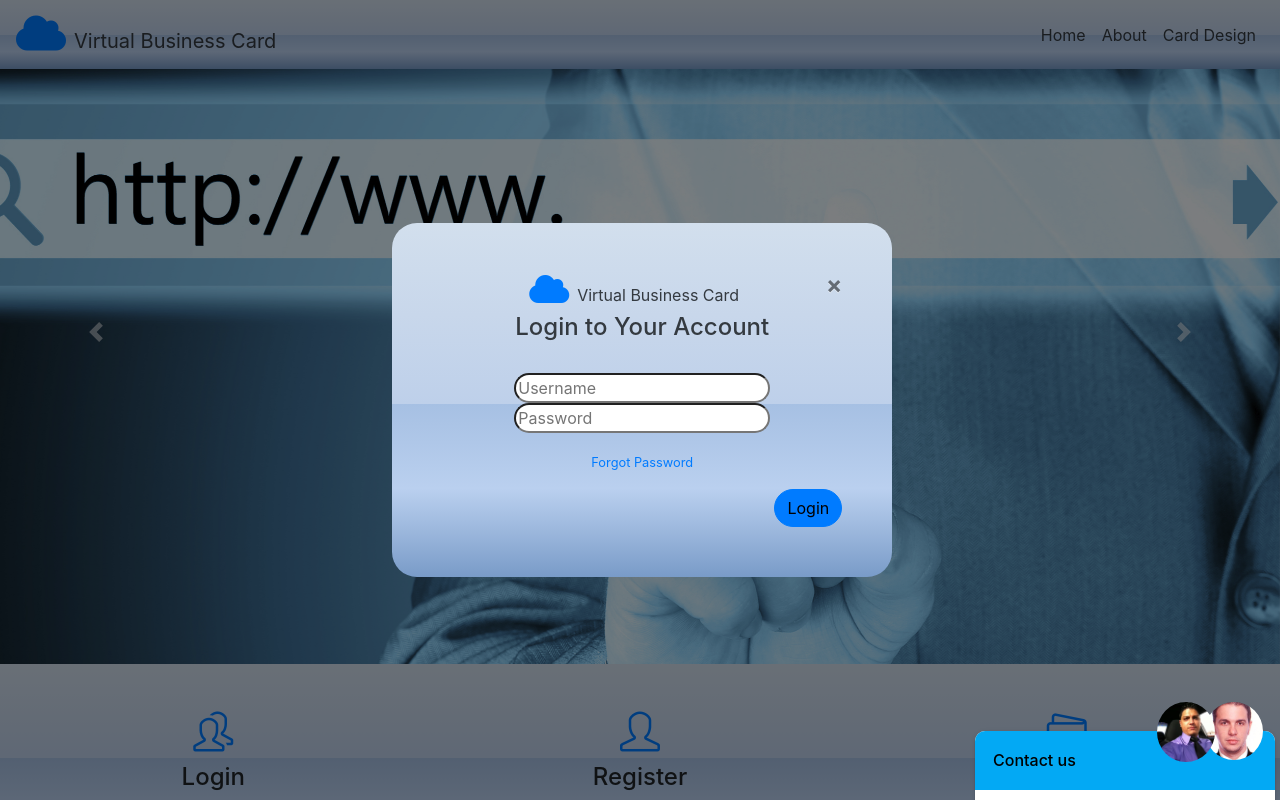
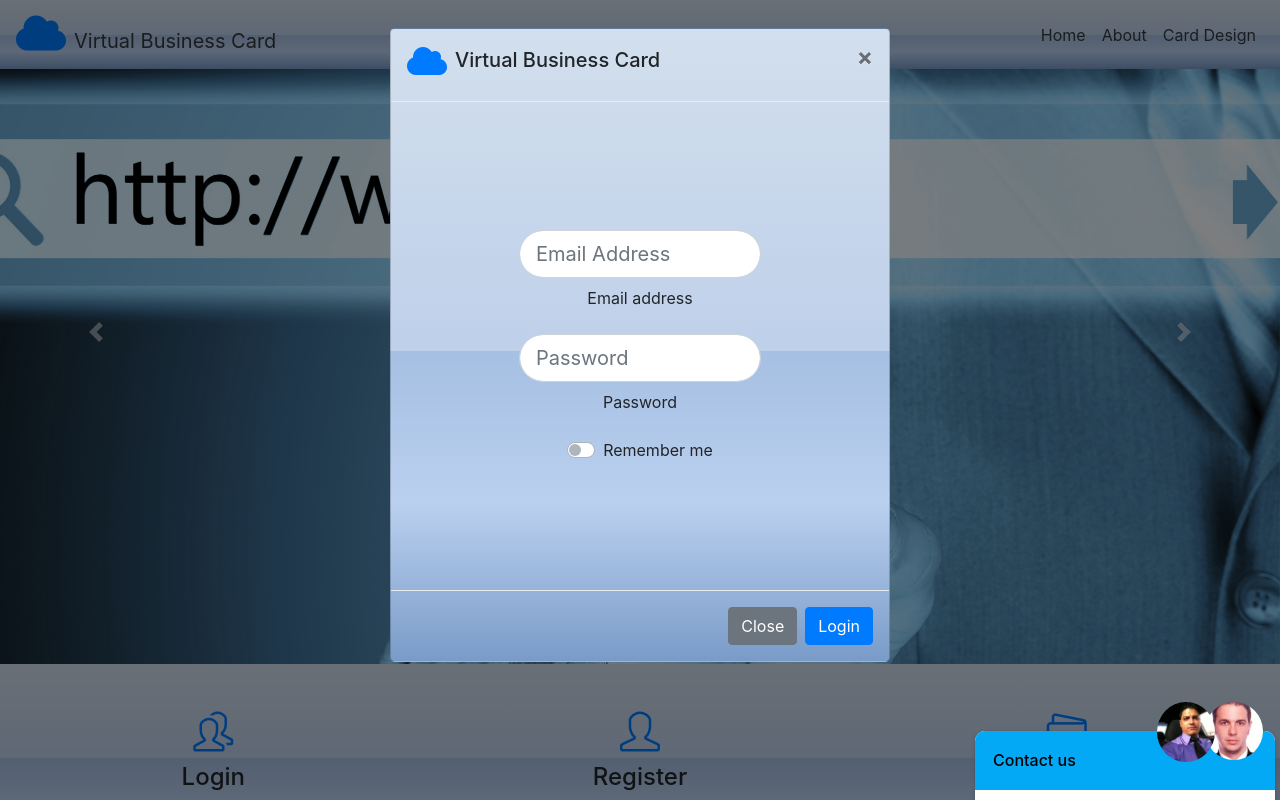
Before and after one commit to yariel1983/virtualbusinesscard, a PHP site: page / in a window 1280 px wide, after a click that opens the changed part. Run offline with PHP 8.4, Linux system fonts and the light colour scheme; some libraries are stand-ins or nearby versions.

Commit message:
New modal login and register

```diff
--- a/assets/css/style.css
+++ b/assets/css/style.css
@@ -368,13 +368,20 @@ p {
 /*Login*/
 .modal {
     text-align: center;
-    color:white;
+}
+.modal-content{
+    /* Permalink - use to edit and share this gradient: http://colorzilla.com/gradient-editor/#d2dfed+0,c8d7eb+26,bed0ea+51,a6c0e3+51,afc7e8+62,bad0ef+75,99b5db+88,799bc8+100;Grey+Blue+Gloss+%231 */
+    background: #d2dfed; /* Old browsers */
+    background: -moz-linear-gradient(top, #d2dfed 0%, #c8d7eb 26%, #bed0ea 51%, #a6c0e3 51%, #afc7e8 62%, #bad0ef 75%, #99b5db 88%, #799bc8 100%); /* FF3.6-15 */
+    background: -webkit-linear-gradient(top, #d2dfed 0%,#c8d7eb 26%,#bed0ea 51%,#a6c0e3 51%,#afc7e8 62%,#bad0ef 75%,#99b5db 88%,#799bc8 100%); /* Chrome10-25,Safari5.1-6 */
+    background: linear-gradient(to bottom, #d2dfed 0%,#c8d7eb 26%,#bed0ea 51%,#a6c0e3 51%,#afc7e8 62%,#bad0ef 75%,#99b5db 88%,#799bc8 100%); /* W3C, IE10+, FF16+, Chrome26+, Opera12+, Safari7+ */
+    filter: progid:DXImageTransform.Microsoft.gradient( startColorstr='#d2dfed', endColorstr='#799bc8',GradientType=0 ); /* IE6-9 */
 
 }
 
 @media screen and (min-width: 768px) {
     .modal:before {
-        display: inline-block;
+        /*display: inline-block;*/
         vertical-align: middle;
         content: " ";
         height: 100%;
@@ -384,29 +391,14 @@ p {
 .modal-dialog {
     display: inline-block;
     vertical-align: middle;
-}
-
-#modalbg{
-    /* Permalink - use to edit and share this gradient: http://colorzilla.com/gradient-editor/#d2dfed+0,c8d7eb+26,bed0ea+51,a6c0e3+51,afc7e8+62,bad0ef+75,99b5db+88,799bc8+100;Grey+Blue+Gloss+%231 */
-    background: #d2dfed; /* Old browsers */
-    background: -moz-linear-gradient(top, #d2dfed 0%, #c8d7eb 26%, #bed0ea 51%, #a6c0e3 51%, #afc7e8 62%, #bad0ef 75%, #99b5db 88%, #799bc8 100%); /* FF3.6-15 */
-    background: -webkit-linear-gradient(top, #d2dfed 0%,#c8d7eb 26%,#bed0ea 51%,#a6c0e3 51%,#afc7e8 62%,#bad0ef 75%,#99b5db 88%,#799bc8 100%); /* Chrome10-25,Safari5.1-6 */
-    background: linear-gradient(to bottom, #d2dfed 0%,#c8d7eb 26%,#bed0ea 51%,#a6c0e3 51%,#afc7e8 62%,#bad0ef 75%,#99b5db 88%,#799bc8 100%); /* W3C, IE10+, FF16+, Chrome26+, Opera12+, Safari7+ */
-    filter: progid:DXImageTransform.Microsoft.gradient( startColorstr='#d2dfed', endColorstr='#799bc8',GradientType=0 ); /* IE6-9 */
-    padding: 50px;
-    border-radius: 25px;
-}
-
-button, input {
-    overflow: visible;
-    border-radius: 25px;
-
 
 }
 
-#loginmodalbtn{
-    border-radius: 25px;
-    color: black;
+.modal-body {
+    position: relative;
+    -ms-flex: 1 1 auto;
+    flex: 1 1 auto;
+    padding: 8rem;
 }
 
 #designbtn{
--- a/checkout.php
+++ b/checkout.php
@@ -78,6 +78,3 @@
     </div>
 </div>
 <?php include('_inc/footer.php'); ?>
-
-
-bjhfghffgui
--- a/index.php
+++ b/index.php
@@ -102,52 +102,76 @@
     </div>
 </div>
 
-<!--Login-modal-->
-<div class="modal fade" id="login-modal" role="dialog" aria-labelledby="myModalLabel" aria-hidden="true" style="display: none;">
+<!-- Login Modal -->
+<div class="modal fade" id="login-modal" tabindex="-1" role="dialog" aria-labelledby="exampleModalLabel" aria-hidden="true">
     <div class="modal-dialog" role="document">
-        <div class="loginmodal-container text-dark" id="modalbg">
-            <span><i class="fas fa-cloud text-primary fa-2x mr-2 mt-0 mb-2"></i></span>Virtual Business Card</a><button type="button" class="close" data-dismiss="modal" aria-label="Close"><span aria-hidden="true">&times;</span></button>
-            <h4>Login to Your Account</h4><br>
-            <form>
-                <input class="login-modal-form" type="text" name="User" placeholder="Username">
-                <input class="login-modal-form" type="text" name="Password" placeholder="Password">
-            </form>
-            <div class="login-help mt-3">
-                <small><a href="#">Forgot Password</a></small>
+        <div class="modal-content">
+            <div class="modal-header">
+                <span><i class="fas fa-cloud text-primary fa-2x mr-2 mt-0 mb-2"></i></span>
+                <h5 class="modal-title" id="exampleModalLabel">Virtual Business Card</h5>
+                <button type="button" class="close" data-dismiss="modal" aria-label="Close">
+                    <span aria-hidden="true">&times;</span>
+                </button>
+            </div>
+            <div class="modal-body">
+                <form>
+                    <div class="form-group">
+                        <input type="email" class="form-control form-control-lg mb-2" id="exampleInputEmail1" aria-describedby="emailHelp" placeholder="Email Address">
+                        <label for="exampleInputEmail1">Email address</label>
+                    </div>
+                    <div class="form-group">
+                        <input type="password" class="form-control form-control-lg mb-2" id="exampleInputPassword1" placeholder="Password">
+                        <label for="exampleInputPassword1">Password</label>
+                    </div>
+                    <div class="custom-control custom-switch">
+                        <input type="checkbox" class="custom-control-input" id="customSwitch1">
+                        <label class="custom-control-label" for="customSwitch1">Remember me</label>
+                    </div>
 
+                </form>
             </div>
-            <div class="row">
-                <div class="col-md-6"></div>
-                <div class="col-md-6 text-right">
-                    <button class="btn btn-primary mt-3 mb-text-right" id="loginmodalbtn" href="#">Login</button>
-                </div>
+            <div class="modal-footer">
+                <button type="button" class="btn btn-secondary" data-dismiss="modal">Close</button>
+                <button type="button" class="btn btn-primary">Login</button>
             </div>
         </div>
     </div>
 </div>
 
-<!--Register-modal-->
-<div class="modal fade" id="register-modal" tabindex="-1" role="dialog" aria-labelledby="myModalLabel" aria-hidden="true" style="display: none;">
-    <div class="modal-dialog">
-        <div class="loginmodal-container text-dark" id="modalbg">
-            <span><i class="fas fa-cloud text-primary fa-2x mr-2 mt-0"></i></span>Virtual Business Card</a><button type="button" class="close" data-dismiss="modal" aria-label="Close"><span aria-hidden="true">&times;</span></button>
-            <h4>Login to Your Account</h4><br>
-            <form>
-                <input class="register-modal-form mb-3" type="text" name="Company Name" placeholder="Company Name">
-                <input class="register-modal-form mb-3" type="text" name="First Name" placeholder="First Name">
-                <input class="register-modal-form" type="password" name="Last Name" placeholder="Last Name">
-                <input class="register-modal-form" type="text" name="Email" placeholder="Email">
-
-            </form>
-            <div class="row">
-                <div class="col-md-6"></div>
-                <div class="col-md-6 text-right">
-                    <button class="btn btn-primary mt-3 mb-text-right" id="loginmodalbtn" href="#">Register</button>
-                </div>
+<!-- Register Modal-->
+<div class="modal fade" id="register-modal" tabindex="-1" role="dialog" aria-labelledby="exampleModalLabel" aria-hidden="true">
+    <div class="modal-dialog" role="document">
+        <div class="modal-content">
+            <div class="modal-header">
+                <span><i class="fas fa-cloud text-primary fa-2x mr-2 mt-0 mb-2"></i></span>
+                <h5 class="modal-title" id="exampleModalLabel">Virtual Business Card</h5>
+                <button type="button" class="close" data-dismiss="modal" aria-label="Close">
+                    <span aria-hidden="true">&times;</span>
+                </button>
             </div>
-
+            <div class="modal-body">
+                <form>
+                    <div class="form-group">
+                        <input type="text" class="form-control form-control-lg" id="exampleInputEmail1" aria-describedby="Company" placeholder="Company">
+                        <label for="exampleInputEmail1">Company Name</label>
+                    </div>
+                    <div class="form-group">
+                        <input type="email" class="form-control form-control-lg" id="exampleInputEmail1" aria-describedby="emailHelp" placeholder="Email Address">
+                        <label for="exampleInputEmail1">Email address</label>
+                    </div>
+                    <div class="form-group">
+                        <input type="password" class="form-control form-control-lg" id="exampleInputPassword1" placeholder="Password">
+                        <label for="exampleInputPassword1">Password</label>
+                    </div>
+                </form>
+            </div>
+            <div class="modal-footer">
+                <button type="button" class="btn btn-secondary" data-dismiss="modal">Close</button>
+                <button type="button" class="btn btn-primary">Register</button>
+            </div>
         </div>
     </div>
 </div>
+
 <!--footer-->
 <?php include('_inc/footer.php'); ?>
```
